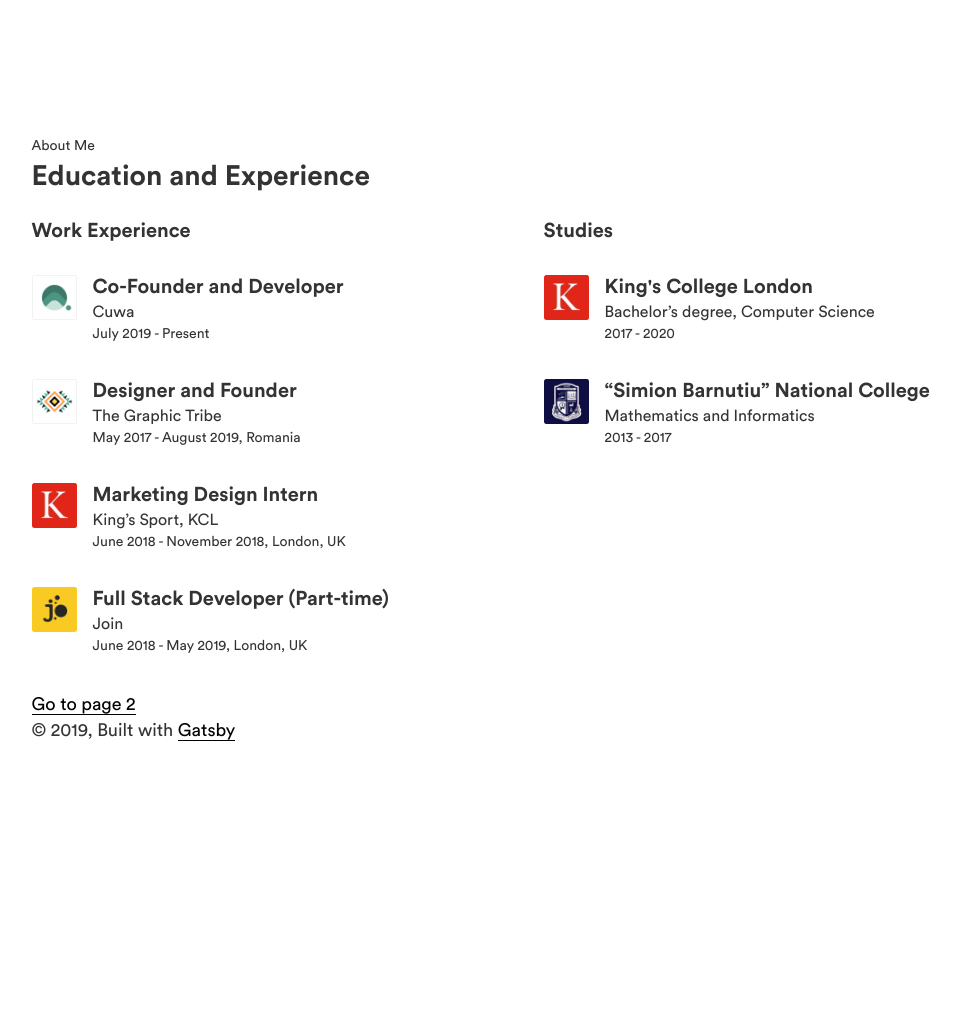
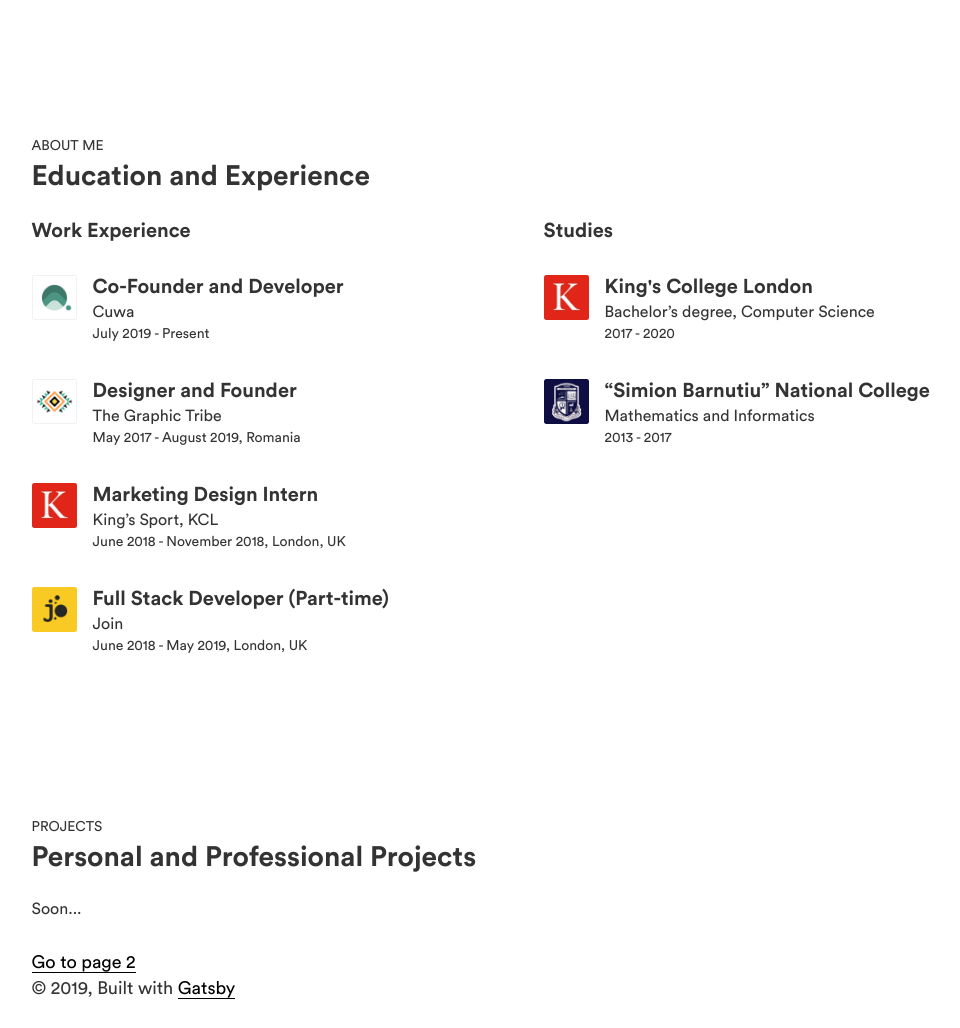
Before and after one commit to torgeadelin/catalinn.com, a Gatsby site: page / in a window 1280 px wide. Shown: the part 660-1688 px from the top of the page, without its empty margins (45-1005 px from the left). Before the commit the page ends 1429 px from the top, so only its background shows below. Built offline with nearby package versions, Linux system fonts and the light colour scheme; Gatsby itself is replaced by a stand-in of ours.

Commit message:
add projects soon

```diff
--- /dev/null
+++ b/src/components/space.js
@@ -0,0 +1,8 @@
+import styled from 'styled-components'
+import { space } from 'styled-system'
+
+const Space = styled.div`
+    ${space};
+`;
+
+export default Space
--- a/src/pages/index.js
+++ b/src/pages/index.js
@@ -8,6 +8,7 @@ import Hero from "../components/hero"
 import Flex from "../components/flex"
 import theme from "../theme"
 
+import Space from '../components/space'
 
 const experience = [
   {
@@ -69,7 +70,7 @@ const IndexPage = () => (
   <Layout>
     <SEO title="Home" />
     <Hero />
-    <p className="description">About Me</p>
+    <p className="description">ABOUT ME</p>
     <h1>Education and Experience</h1>
     <Flex wrap="wrap">
       <div>
@@ -86,6 +87,13 @@ const IndexPage = () => (
         )}
       </div>
     </Flex>
+
+
+    <Space mb={[6]} />
+    <p className="description">PROJECTS</p>
+    <h1>Personal and Professional Projects</h1>
+    <p>Soon...</p>
+    <br />
     <Link to="/page-2/">Go to page 2</Link>
   </Layout >
 )
```
